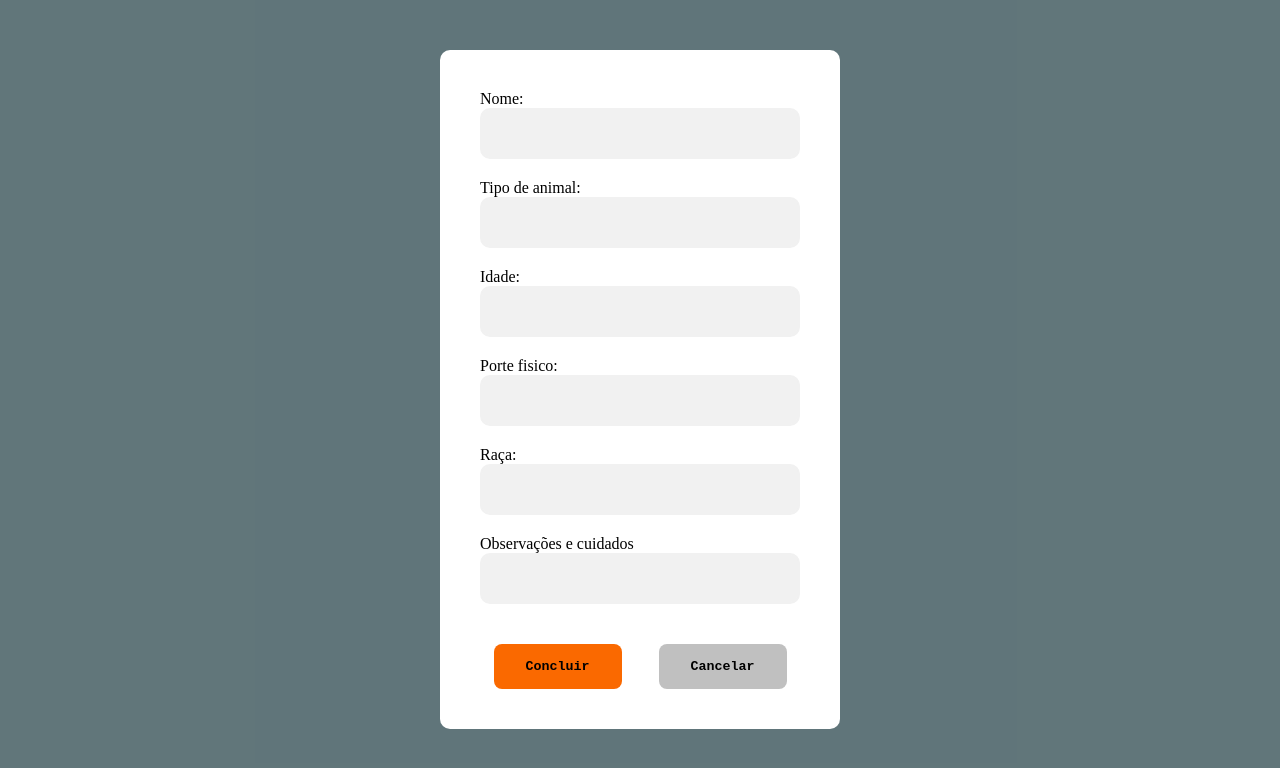
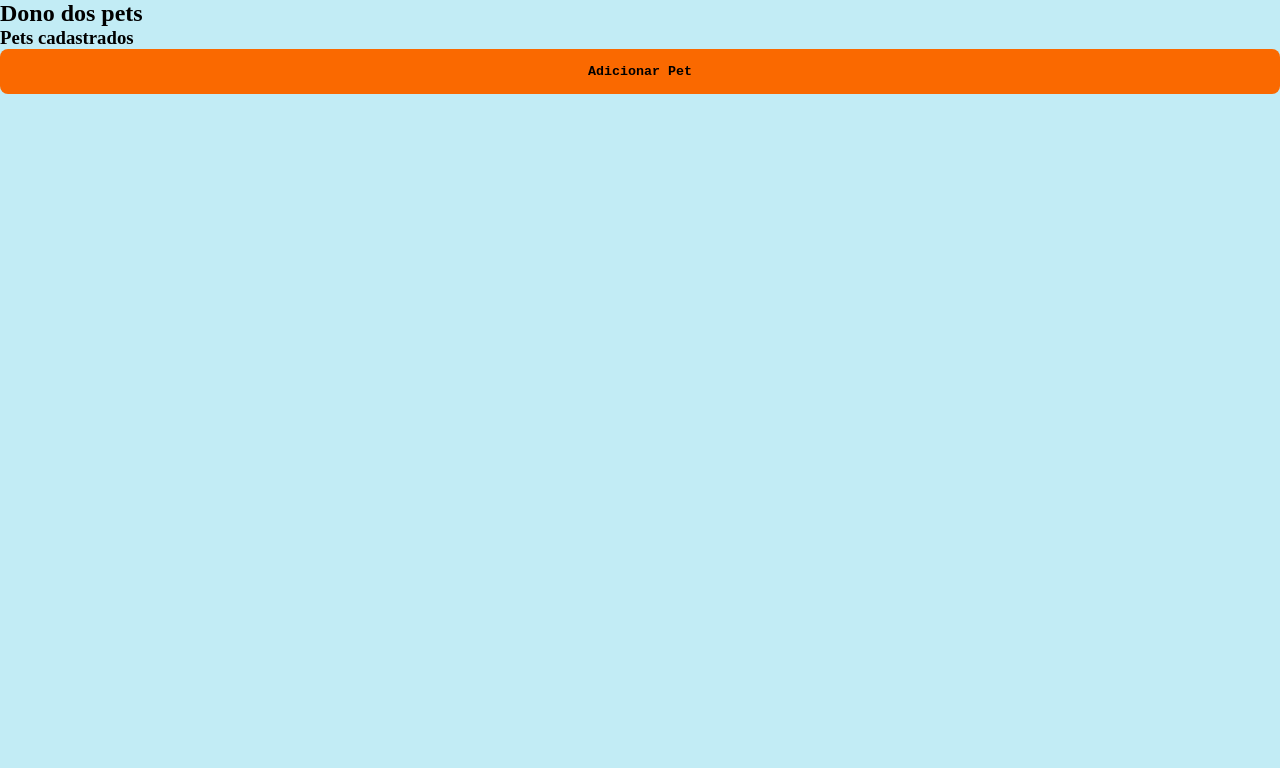
Before and after one commit to elitejp/projeto-final-raphael-grupo5, a React (Create React App) app: page /dashboard-owner in a window 1280 px wide. Shown: the top 768 px of the page. Built offline with nearby package versions, Linux system fonts and the light colour scheme.

Commit message:
feat: UserHeader-component

```diff
--- a/src/components/Input/styles.js
+++ b/src/components/Input/styles.js
@@ -2,11 +2,9 @@ import styled from "styled-components";
 
 export const StyledContainer = styled.div`
   text-align: left;
-  width:100%
 `;
 
 export const StyledInput = styled.div`
-
   background-color: ${(props) =>
     props.isGray ? "var(--grey200)" : "var(--grey300)"};
   border-radius: 3px;
@@ -20,7 +18,7 @@ export const StyledInput = styled.div`
   color: var(--grey100);
   padding: 1rem;
   border-radius: 10px;
-  width: "100%";
+  width: 100%;
   display: flex;
 
   input {
@@ -29,7 +27,6 @@ export const StyledInput = styled.div`
     flex: 1;
     border: 0;
     color: var(--grey0);
-    width:100%
 
     &::placeholder {
       color: var(--grey100);
--- /dev/null
+++ b/src/components/UserHeader/index.jsx
@@ -0,0 +1,26 @@
+import Button from "../Button";
+import { StyledUserHeader } from "./styles";
+
+function UserHeader({ name, userType, setmodalCreatePet }) {
+  return (
+    <StyledUserHeader>
+      <div className="user-header-top">
+        <h2>{userType === "owner" ? "Dono dos pets" : "Cuidador"}</h2>
+        <h2>{name}</h2>
+      </div>
+
+      <div className="user-header-bottom">
+        <h3>
+          {userType === "owner" ? "Pets cadastrados" : "Donos interessados"}
+        </h3>
+        {userType === "owner" ? (
+          <Button onClick={() => setmodalCreatePet(true)}>Adicionar Pet</Button>
+        ) : (
+          <h3>Cuide bem deles</h3>
+        )}
+      </div>
+    </StyledUserHeader>
+  );
+}
+
+export default UserHeader;
--- /dev/null
+++ b/src/components/UserHeader/styles.js
@@ -0,0 +1,3 @@
+import styled from "styled-components";
+
+export const StyledUserHeader = styled.div``;
--- a/src/pages/DashboardOwner/index.jsx
+++ b/src/pages/DashboardOwner/index.jsx
@@ -1,82 +1,128 @@
-import { useState } from "react";
+import { useState, useEffect } from "react";
 import CreateModal from "../../components/Modals";
 import Input from "../../components/Input";
-import { StyledDiv,StyledText,StyledLabel,StyledForm,StyledInput } from "./styles";
+import { StyledDiv, StyledLabel, StyledForm } from "./styles";
 import { useForm } from "react-hook-form";
-import * as yup from 'yup';
-import { yupResolver } from '@hookform/resolvers/yup';
-import {toast} from "react-toastify"
-import 'react-toastify/dist/ReactToastify.css';
+import * as yup from "yup";
+import { yupResolver } from "@hookform/resolvers/yup";
+import { toast } from "react-toastify";
+import "react-toastify/dist/ReactToastify.css";
 import Button from "../../components/Button";
-
+import { getOwnerAndPets } from "../../services/apiOwner";
+import UserHeader from "../../components/UserHeader";
 
 function DashboardOwner() {
+  const [modalCreatePet, setmodalCreatePet] = useState(false);
+  const [authenticated, setAuthenticated] = useState(false);
+  const [ownerAndPets, setOwnerAndPets] = useState({});
 
-    const [MCpet , setMCpet] = useState(true)
+  useEffect(() => {
+    const ownerToken = localStorage.getItem("@iPet:owner-token");
 
-    const formSchema=yup.object().shape({
-      nome:yup.string().required("Escreva o nome do animal"),
-      tipo:yup.string().required("Escreva o tipo de animal"),
-      idade:yup.string().required("Diga a idade do animal"),
-      porte:yup.string().required("Especifique o porte do animal"),
-      raca:yup.string().required("Especifique a raça do animal"),
-      obs_cuidado:yup.string()
+    if (ownerToken) {
+      const ownerId = localStorage.getItem("@iPet:owner-id");
+      setOwnerAndPets(getOwnerAndPets(ownerId));
+      return setAuthenticated(true);
+    }
+  }, [authenticated]);
 
+  const formSchema = yup.object().shape({
+    nome: yup.string().required("Escreva o nome do animal"),
+    tipo: yup.string().required("Escreva o tipo de animal"),
+    idade: yup.string().required("Diga a idade do animal"),
+    porte: yup.string().required("Especifique o porte do animal"),
+    raca: yup.string().required("Especifique a raça do animal"),
+    obs_cuidado: yup.string(),
+  });
 
-  })
+  function dados(dados) {
+    toast.success(`${dados.nome} foi cadastrado com sucesso`);
 
-  function dados(dados){
-    toast.success(`${dados.nome} foi cadastrado com sucesso` )
-
-    console.log(dados)
-    setMCpet(false)
+    console.log(dados);
+    setmodalCreatePet(false);
   }
 
-  const {register, handleSubmit, formState:{errors}}= useForm({resolver:yupResolver(formSchema)})
+  const {
+    register,
+    handleSubmit,
+    formState: { errors },
+  } = useForm({ resolver: yupResolver(formSchema) });
 
-
-
-    return(
+  return (
     <>
-
-
-        {MCpet===true?<CreateModal>
+      {modalCreatePet ? (
+        <CreateModal>
           <StyledDiv fd="column">
-
             <StyledForm onSubmit={handleSubmit(dados)}>
               <StyledDiv fd="column">
+                <Input label="Nome:" register={register} name="nome" />
+                <StyledLabel color="pink" m="0">
+                  {errors.nome?.message}
+                </StyledLabel>
 
-            <Input label="Nome:" register={register} name="nome"/>
-            <StyledLabel color="pink" m="0">{errors.nome?.message}</StyledLabel>
+                <Input
+                  label="Tipo de animal:"
+                  register={register}
+                  name="tipo"
+                />
+                <StyledLabel color="pink" m="0">
+                  {errors.tipo?.message}
+                </StyledLabel>
 
-            <Input label="Tipo de animal:" register={register} name="tipo"/>
-            <StyledLabel color="pink" m="0">{errors.tipo?.message}</StyledLabel>
+                <Input
+                  label="Idade:"
+                  type="number"
+                  register={register}
+                  name="idade"
+                />
+                <StyledLabel color="pink" m="0">
+                  {errors.idade?.message}
+                </StyledLabel>
 
-            <Input label="Idade:" type="number" register={register} name="idade"/>
-            <StyledLabel color="pink" m="0">{errors.idade?.message}</StyledLabel>
+                <Input label="Porte fisico:" register={register} name="porte" />
+                <StyledLabel color="pink" m="0">
+                  {errors.porte?.message}
+                </StyledLabel>
 
-            <Input label="Porte fisico:" register={register} name="porte"/>
-            <StyledLabel color="pink" m="0">{errors.porte?.message}</StyledLabel>
+                <Input label="Raça:" register={register} name="raca" />
+                <StyledLabel color="pink" m="0">
+                  {errors.raca?.message}
+                </StyledLabel>
 
-            <Input label="Raça:" register={register} name="raca"/>
-            <StyledLabel color="pink" m="0">{errors.raca?.message}</StyledLabel>
-
-            <Input label="Observações e cuidados" register={register} name="obs_cuidado"/>
+                <Input
+                  label="Observações e cuidados"
+                  register={register}
+                  name="obs_cuidado"
+                />
               </StyledDiv>
               <StyledDiv>
-              <Button type="submit" w="40%">Concluir</Button> <Button onClick={(e)=>{setMCpet(false)}} w="40%" isGray>Cancelar</Button>
+                <Button type="submit" w="40%">
+                  Concluir
+                </Button>{" "}
+                <Button
+                  onClick={(e) => {
+                    setmodalCreatePet(false);
+                  }}
+                  w="40%"
+                  isGray
+                >
+                  Cancelar
+                </Button>
               </StyledDiv>
             </StyledForm>
+          </StyledDiv>
+        </CreateModal>
+      ) : (
+        ""
+      )}
 
-
-          </StyledDiv>
-
-
-          </CreateModal>:""}
-
+      <UserHeader
+        name={ownerAndPets.name}
+        userType="owner"
+        setmodalCreatePet={setmodalCreatePet}
+      />
     </>
-
-    )
+  );
 }
 
 export default DashboardOwner;
--- /dev/null
+++ b/src/services/apiOwner/index.js
@@ -0,0 +1,10 @@
+import { apiOwner } from "..";
+
+export function getOwnerAndPets(userId) {
+  const ownerPets = apiOwner
+    .get(`/users/${userId}?_embed=pet`)
+    .then((res) => res.json())
+    .catch((err) => err);
+
+  return ownerPets;
+}
```
Lines whose indentation alone changed are shown as unchanged.
